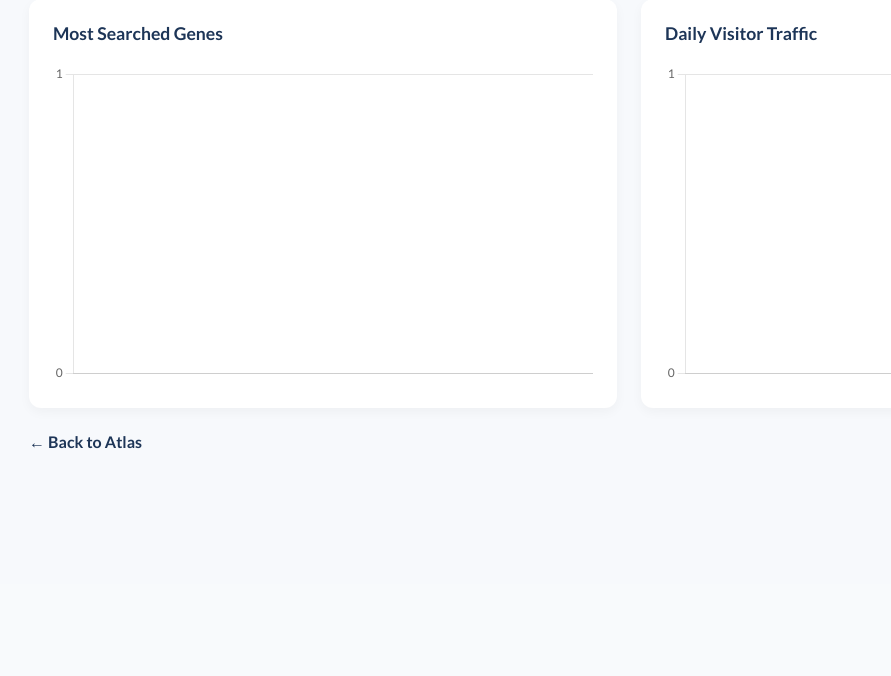
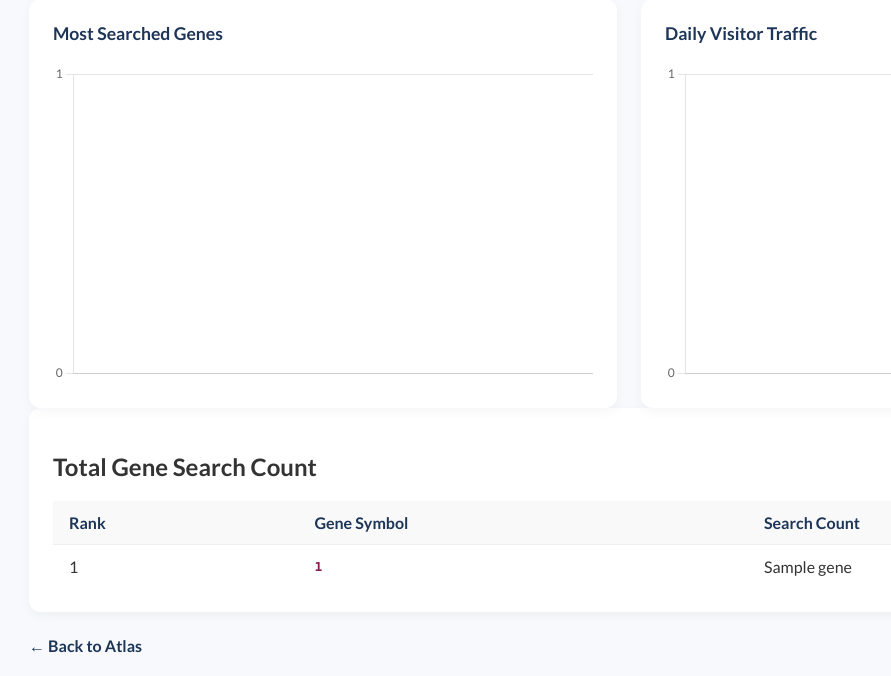
Before and after one commit to sdwolf4103/Pre-cancer-atlas, a Flask app: template templates/stats.html in a window 1280 px wide. Shown: the part 216-892 px from the top of the page, without its empty margins (11-902 px from the left). Before the commit the page ends 665 px from the top, so only its background shows below. Run offline with Flask 3, Linux system fonts and the light colour scheme; the template is opened without the code that fills it: most values are stand-ins (such as "Sample title", 1, 10 or a date in 2020); parts of the project's set-up code (start-up, migrations or seed data) failed here and were passed over.

Commit message:
fix: analytics dashboard table and mock data

```diff
--- a/precancer.py
+++ b/precancer.py
@@ -1314,6 +1314,7 @@ def _fetch_log_stats(days: int = 7) -> Dict:
                 "labels": [g[0] for g in top_genes],
                 "data": [g[1] for g in top_genes],
             },
+            "top_genes_list": top_genes, # For the table
             "daily_visits": {
                 "labels": [v[0] for v in visit_stats],
                 "data": [v[1] for v in visit_stats],
@@ -1327,6 +1328,25 @@ def _fetch_log_stats(days: int = 7) -> Dict:
 
     except Exception as e:
         cloud_logger.error(f"Failed to fetch logs: {e}") if cloud_logger else None
+
+        # Mock data fallback for local development or error
+        if os.getenv("FLASK_ENV") != "production":
+             return {
+                "top_genes": {
+                    "labels": ["TP53", "BRCA1", "BRCA2", "MMP7", "KRAS"],
+                    "data": [120, 95, 80, 60, 45],
+                },
+                "top_genes_list": [("TP53", 120), ("BRCA1", 95), ("BRCA2", 80), ("MMP7", 60), ("KRAS", 45)],
+                "daily_visits": {
+                    "labels": ["2025-01-01", "2025-01-02", "2025-01-03", "2025-01-04"],
+                    "data": [40, 55, 30, 70],
+                },
+                 "summary": {
+                    "total_events": 350,
+                    "unique_visitors": 195,
+                    "most_popular_gene": "TP53"
+                }
+            }
         return {"error": str(e)}
 
 
--- a/templates/stats.html
+++ b/templates/stats.html
@@ -54,6 +54,21 @@
             .header { align-items: flex-start; flex-direction: column; }
             .time-filters { width: 100%; justify-content: space-between; }
         }
+        @media (max-width: 600px) {
+            .charts-grid { grid-template-columns: 1fr; }
+            .header { align-items: flex-start; flex-direction: column; }
+            .time-filters { width: 100%; justify-content: space-between; }
+        }
+
+        /* Gene Table Styles */
+        .user-table-card {
+            background: var(--card-bg); border-radius: 12px; box-shadow: 0 4px 12px rgba(0,0,0,0.04); padding: 24px;
+        }
+        .gene-table { width: 100%; border-collapse: collapse; margin-top: 10px; }
+        .gene-table th, .gene-table td { text-align: left; padding: 12px 16px; border-bottom: 1px solid #eee; }
+        .gene-table th { font-weight: 700; color: var(--primary); background: #f9f9f9; }
+        .gene-table tr:last-child td { border-bottom: none; }
+        .gene-symbol { font-family: monospace; font-weight: 600; color: var(--accent); }
     </style>
 </head>
 <body>
@@ -103,6 +118,35 @@
                     <div class="chart-container">
                         <canvas id="visitsChart"></canvas>
                     </div>
+                </div>
+            </div>
+
+            <!-- Gene Count Table -->
+            <div class="stats-card user-table-card">
+                <h2>Total Gene Search Count</h2>
+                <div class="table-responsive">
+                    <table class="gene-table">
+                        <thead>
+                            <tr>
+                                <th>Rank</th>
+                                <th>Gene Symbol</th>
+                                <th>Search Count</th>
+                            </tr>
+                        </thead>
+                        <tbody>
+                            {% for gene in stats.top_genes_list %}
+                            <tr>
+                                <td>{{ loop.index }}</td>
+                                <td class="gene-symbol">{{ gene[0] }}</td>
+                                <td>{{ gene[1] }}</td>
+                            </tr>
+                            {% else %}
+                            <tr>
+                                <td colspan="3" class="empty-cell">No data found in this period.</td>
+                            </tr>
+                            {% endfor %}
+                        </tbody>
+                    </table>
                 </div>
             </div>
         {% endif %}
```
